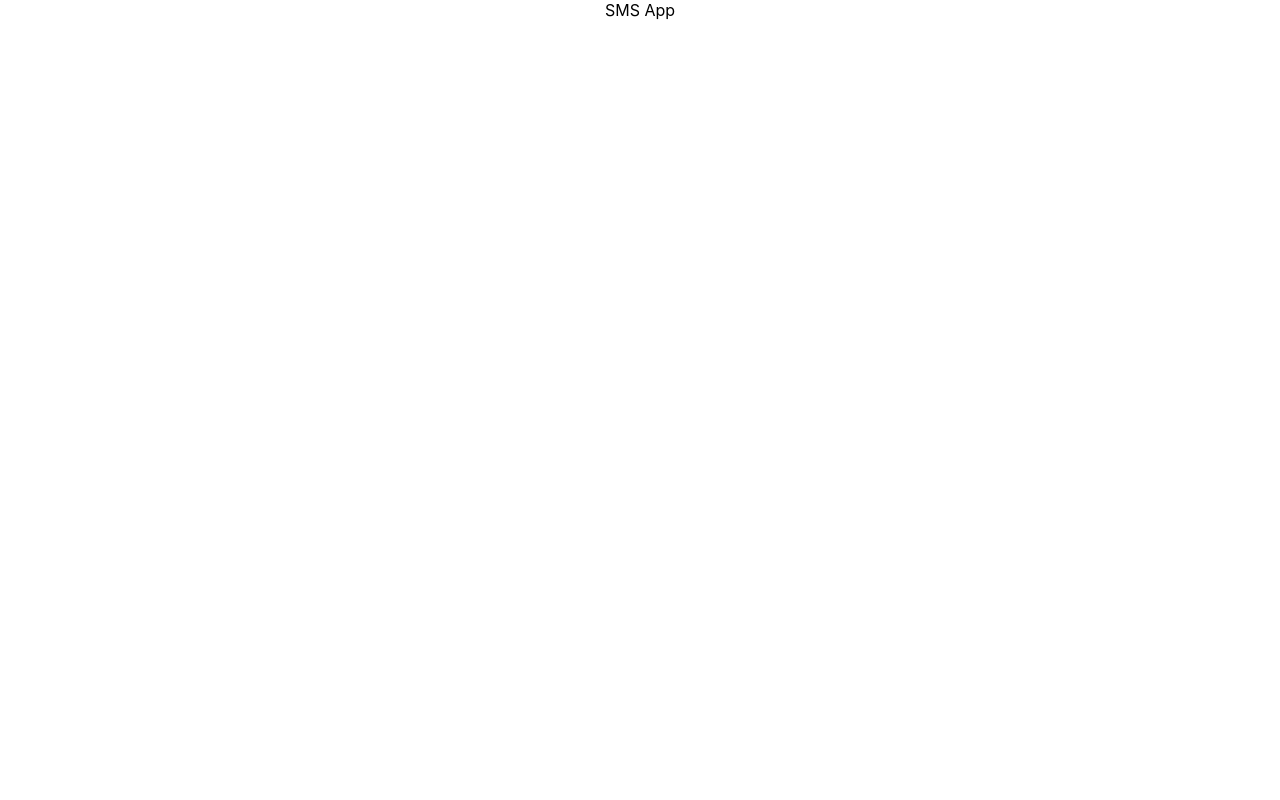
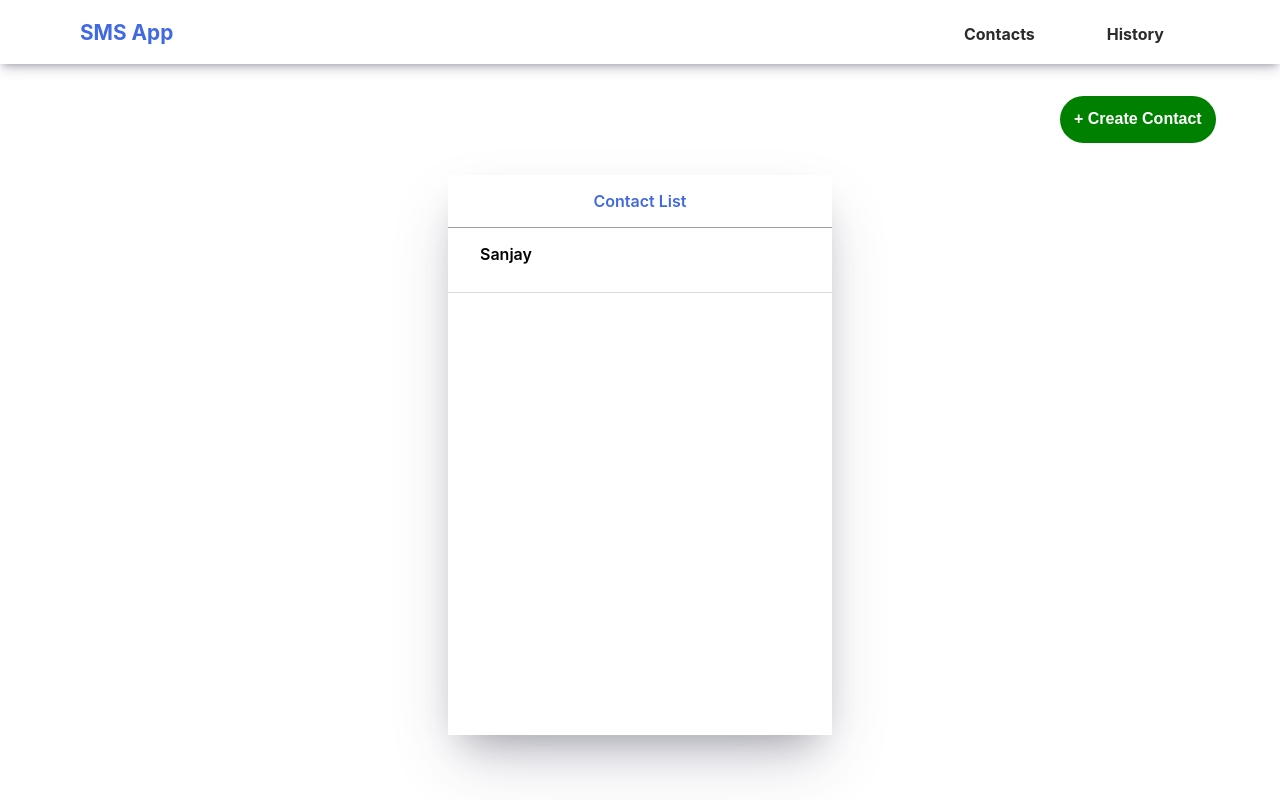
Before and after one commit to sanjay-sp/sms-app, a React (Create React App) app in the folder client/: page / in a window 1280 px wide. Built offline with nearby package versions, Linux system fonts and the light colour scheme.

Commit message:
create contact page

```diff
--- a/client/src/App.css
+++ b/client/src/App.css
@@ -2,9 +2,8 @@
   text-align: center;
 }
 
-.App-logo {
-  height: 40vmin;
-  pointer-events: none;
+.page {
+  margin: 0 4rem;
 }
 
 @media (prefers-reduced-motion: no-preference) {
--- a/client/src/App.js
+++ b/client/src/App.js
@@ -1,7 +1,16 @@
 import "./App.css";
+import NavBar from "./components/NavBar/Navbar";
+import ContactPage from "./components/Pages/ContactPage";
 
 function App() {
-  return <div className="App">SMS App</div>;
+  return (
+    <div className="App">
+      <NavBar />
+      <div className="page">
+        <ContactPage />
+      </div>
+    </div>
+  );
 }
 
 export default App;
--- /dev/null
+++ b/client/src/components/Contacts/Contact.css
@@ -0,0 +1,15 @@
+.contact {
+  width: 100%;
+  height: 2rem;
+  padding: 1rem 0 1rem 2rem;
+  color: black;
+  font-weight: 600;
+  text-align: start;
+  align-items: center;
+  border-bottom: 0.8px solid rgba(152, 152, 152, 0.35);
+}
+
+.contact:hover {
+  background-color: rgba(42, 179, 225, 0.25);
+  cursor: pointer;
+}
--- /dev/null
+++ b/client/src/components/Contacts/Contact.js
@@ -0,0 +1,11 @@
+import "./Contact.css";
+
+const Contact = () => {
+  return (
+    <div>
+      <div className="contact">Sanjay</div>
+    </div>
+  );
+};
+
+export default Contact;
--- /dev/null
+++ b/client/src/components/Contacts/Contacts.css
@@ -0,0 +1,48 @@
+.contacts {
+  width: 30vw;
+  height: 70vh;
+  margin: 2rem auto;
+  background-color: white;
+  box-shadow: rgba(50, 50, 93, 0.25) 0px 30px 60px -12px,
+    rgba(0, 0, 0, 0.3) 0px 18px 36px -18px;
+}
+
+.header {
+  width: 100%;
+  border-bottom: 1px solid rgba(128, 128, 128, 0.75);
+}
+
+.header p {
+  padding: 1rem;
+  font-weight: 600;
+  align-items: center;
+  margin: 0%;
+  color: royalblue;
+}
+
+.contact-list {
+  max-height: 90%;
+  overflow-y: scroll;
+  overflow-x: hidden;
+}
+
+/* width */
+::-webkit-scrollbar {
+  width: 3px;
+}
+
+/* Track */
+::-webkit-scrollbar-track {
+  background: transparent;
+}
+
+/* Handle */
+::-webkit-scrollbar-thumb {
+  background: grey;
+  border-radius: 10px;
+}
+
+/* Handle on hover */
+::-webkit-scrollbar-thumb:hover {
+  background: #555;
+}
--- /dev/null
+++ b/client/src/components/Contacts/Contacts.js
@@ -0,0 +1,17 @@
+import Contact from "./Contact";
+import "./Contacts.css";
+
+const Contacts = ({ state }) => {
+  return (
+    <div className="contacts">
+      <div className="header">
+        <p>Contact List</p>
+      </div>
+      <div className="contact-list">
+        <Contact />
+      </div>
+    </div>
+  );
+};
+
+export default Contacts;
--- /dev/null
+++ b/client/src/components/NavBar/Navbar.css
@@ -0,0 +1,35 @@
+.navbar {
+  display: flex;
+  height: 4rem;
+  box-shadow: rgba(50, 50, 93, 0.25) 0px 6px 12px -2px,
+    rgba(0, 0, 0, 0.3) 0px 3px 7px -3px;
+  padding: 0 5rem;
+  justify-content: space-between;
+  align-items: center;
+}
+
+.nav-title {
+  font-size: 1.3rem;
+  color: royalblue;
+}
+
+.nav-routes {
+  display: flex;
+  height: 100%;
+  align-items: end;
+}
+
+.nav-button {
+  padding: 0 2rem;
+  padding-bottom: 1rem;
+  font-size: 1rem;
+  font-weight: 700;
+  color: rgb(43, 43, 43);
+  cursor: pointer;
+  border: 4px solid transparent;
+}
+
+.nav-button:hover {
+  border-bottom: 4px solid green;
+  color: green;
+}
--- /dev/null
+++ b/client/src/components/NavBar/Navbar.js
@@ -0,0 +1,15 @@
+import "./Navbar.css";
+
+const Navbar = () => {
+  return (
+    <div className="navbar">
+      <h1 className="nav-title">SMS App</h1>
+      <div className="nav-routes">
+        <div className="nav-button">Contacts</div>
+        <div className="nav-button">History</div>
+      </div>
+    </div>
+  );
+};
+
+export default Navbar;
--- /dev/null
+++ b/client/src/components/Pages/ContactPage.css
@@ -0,0 +1,24 @@
+.btn-col {
+  display: flex;
+  width: 100%;
+  margin-top: 2rem;
+  height: fit-content;
+  justify-content: right;
+}
+
+.create-contact-btn {
+  width: fit-content;
+  justify-content: right;
+  padding: 0.9rem;
+  font-size: 1rem;
+  font-weight: 600;
+  background-color: green;
+  color: white;
+  border: none;
+  border-radius: 2rem;
+}
+
+.create-contact-btn:hover {
+  cursor: pointer;
+  background-color: rgb(3, 141, 3);
+}
--- /dev/null
+++ b/client/src/components/Pages/ContactPage.js
@@ -0,0 +1,15 @@
+import Contacts from "../Contacts/Contacts";
+import "./ContactPage.css";
+
+const ContactPage = () => {
+  return (
+    <div className="contact-page">
+      <div className="btn-col">
+        <button className="create-contact-btn">+ Create Contact</button>
+      </div>
+      <Contacts />
+    </div>
+  );
+};
+
+export default ContactPage;
```
